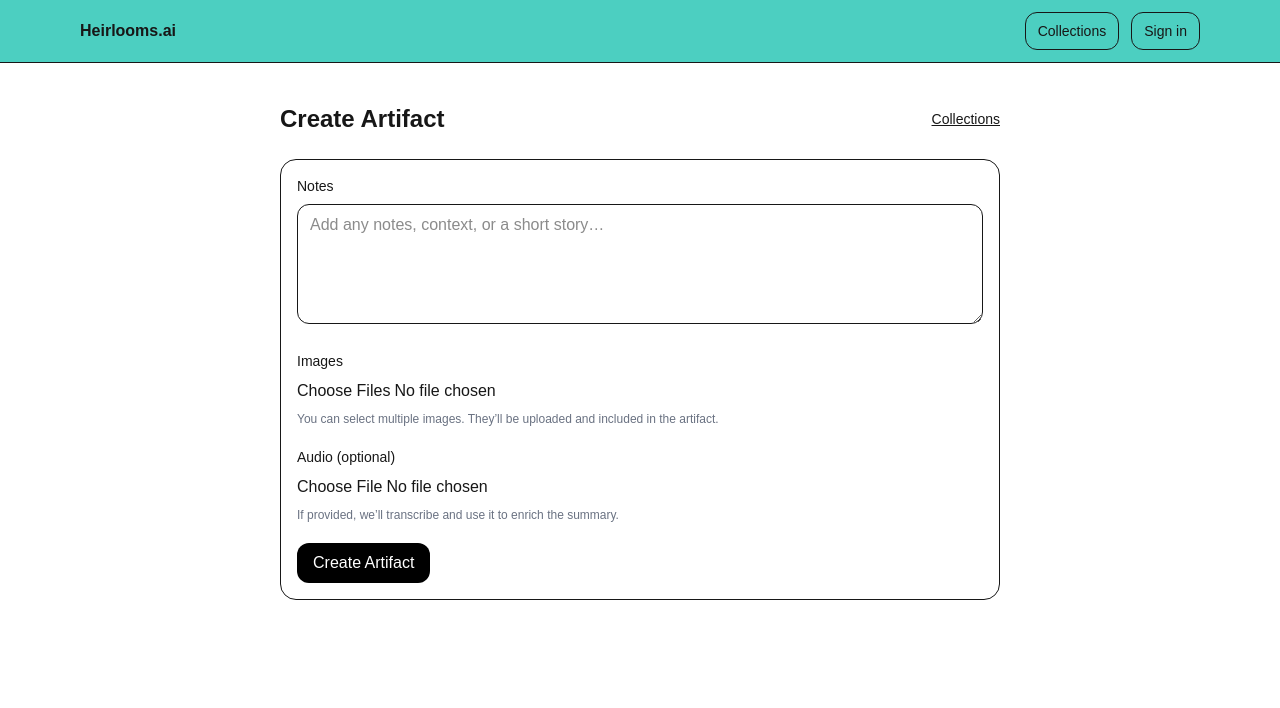
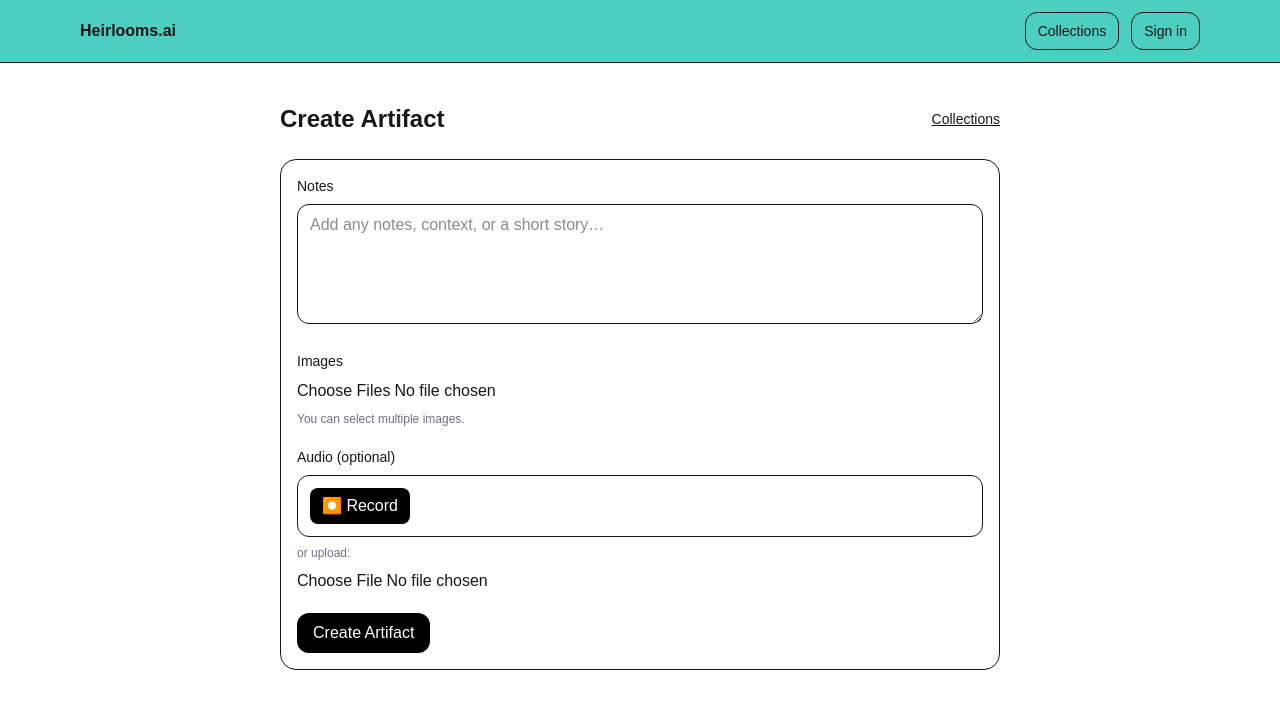
Before and after one commit to phlojo/heirlooms-mvp, a Next.js app: page /artifacts/new in a window 1280 px wide. Shown: the top 708 px of the page. Built offline with nearby package versions, Linux system fonts and the light colour scheme; no server answers.

Commit message:
ggl atmp 03

```diff
--- /dev/null
+++ b/src/app/artifacts/new/NewArtifactForm.tsx
@@ -0,0 +1,221 @@
+// src/app/artifacts/new/NewArtifactForm.tsx
+"use client";
+
+import { useEffect, useRef, useState } from "react";
+import { useRouter } from "next/navigation";
+
+type Props = {
+  initialCollectionId: string | null;
+};
+
+export default function NewArtifactForm({ initialCollectionId }: Props) {
+  const router = useRouter();
+
+  // form state
+  const [text, setText] = useState("");
+  const [images, setImages] = useState<File[]>([]);
+  const [audioFile, setAudioFile] = useState<File | null>(null);
+
+  // recorder state
+  const [recSupported, setRecSupported] = useState(false);
+  const [recStream, setRecStream] = useState<MediaStream | null>(null);
+  const mediaRecorderRef = useRef<MediaRecorder | null>(null);
+  const chunksRef = useRef<BlobPart[]>([]);
+  const [isRecording, setIsRecording] = useState(false);
+  const [recordTime, setRecordTime] = useState(0);
+  const timerRef = useRef<number | null>(null);
+
+  // ui state
+  const [busy, setBusy] = useState(false);
+  const [msg, setMsg] = useState<string | null>(null);
+
+  // detect recording support
+  useEffect(() => {
+    const ok =
+      typeof window !== "undefined" &&
+      !!navigator.mediaDevices?.getUserMedia &&
+      typeof MediaRecorder !== "undefined";
+    setRecSupported(ok);
+  }, []);
+
+  function onImagesChange(e: React.ChangeEvent<HTMLInputElement>) {
+    const files = Array.from(e.target.files ?? []);
+    setImages(files);
+  }
+
+  function onAudioUpload(e: React.ChangeEvent<HTMLInputElement>) {
+    const file = e.target.files?.[0] ?? null;
+    setAudioFile(file);
+  }
+
+  async function startRecording() {
+    try {
+      const stream = await navigator.mediaDevices.getUserMedia({ audio: true });
+      setRecStream(stream);
+
+      const mr = new MediaRecorder(stream, { mimeType: "audio/webm" });
+      chunksRef.current = [];
+      mr.ondataavailable = (ev) => {
+        if (ev.data && ev.data.size > 0) chunksRef.current.push(ev.data);
+      };
+      mr.onstop = async () => {
+        // build a File from the chunks
+        const blob = new Blob(chunksRef.current, { type: "audio/webm" });
+        const file = new File([blob], `recording-${Date.now()}.webm`, {
+          type: "audio/webm",
+        });
+        setAudioFile(file);
+        // cleanup stream
+        stream.getTracks().forEach((t) => t.stop());
+        setRecStream(null);
+      };
+      mediaRecorderRef.current = mr;
+      mr.start();
+
+      // simple timer
+      setIsRecording(true);
+      setRecordTime(0);
+      timerRef.current = window.setInterval(() => {
+        setRecordTime((s) => s + 1);
+      }, 1000);
+    } catch (err: any) {
+      setMsg(`Microphone error: ${err?.message || String(err)}`);
+    }
+  }
+
+  function stopRecording() {
+    if (mediaRecorderRef.current && isRecording) {
+      mediaRecorderRef.current.stop();
+    }
+    setIsRecording(false);
+    if (timerRef.current) {
+      window.clearInterval(timerRef.current);
+      timerRef.current = null;
+    }
+  }
+
+  async function onSubmit(e: React.FormEvent) {
+    e.preventDefault();
+    setMsg(null);
+    setBusy(true);
+
+    try {
+      const fd = new FormData();
+      if (initialCollectionId) fd.append("collectionId", initialCollectionId);
+      if (text.trim()) fd.append("text", text.trim());
+      images.forEach((img) => fd.append("images", img));
+      if (audioFile) fd.append("audio", audioFile);
+
+      // IMPORTANT: client-side fetch so we can redirect ourselves
+      const r = await fetch("/api/ingest", {
+        method: "POST",
+        body: fd,
+      });
+
+      const j = await r.json().catch(() => ({}));
+      if (!r.ok) {
+        throw new Error(j?.error || "Failed to create artifact");
+      }
+
+      // Expecting { slug, id, collection_id? }
+      const slug = j?.slug as string | undefined;
+      const id = j?.id as string | undefined;
+
+      // Prefer your canonical route; adjust if your app uses /artifacts/:slug instead.
+      if (slug) router.push(`/artifact/${encodeURIComponent(slug)}`);
+      else if (id) router.push(`/artifact/${encodeURIComponent(id)}`);
+      else router.push("/collections");
+    } catch (err: any) {
+      setMsg(`❌ ${err?.message || String(err)}`);
+    } finally {
+      setBusy(false);
+    }
+  }
+
+  function prettyTime(s: number) {
+    const m = Math.floor(s / 60)
+      .toString()
+      .padStart(2, "0");
+    const sec = (s % 60).toString().padStart(2, "0");
+    return `${m}:${sec}`;
+  }
+
+  return (
+    <form onSubmit={onSubmit} className="space-y-5 rounded-2xl border p-4">
+      {initialCollectionId && (
+        <div className="text-xs text-gray-600">
+          Adding to collection: <span className="font-mono">{initialCollectionId}</span>
+        </div>
+      )}
+
+      <div className="space-y-2">
+        <label className="block text-sm font-medium">Notes</label>
+        <textarea
+          value={text}
+          onChange={(e) => setText(e.target.value)}
+          placeholder="Add any notes, context, or a short story…"
+          className="w-full rounded-xl border px-3 py-2 min-h-[120px]"
+        />
+      </div>
+
+      <div className="space-y-2">
+        <label className="block text-sm font-medium">Images</label>
+        <input type="file" name="images" accept="image/*" multiple onChange={onImagesChange} />
+        <p className="text-xs text-gray-500">You can select multiple images.</p>
+      </div>
+
+      {/* AUDIO: record OR upload */}
+      <div className="space-y-2">
+        <label className="block text-sm font-medium">Audio (optional)</label>
+
+        {/* Recorder */}
+        <div className="rounded-xl border p-3">
+          {recSupported ? (
+            <div className="flex items-center gap-3">
+              {!isRecording ? (
+                <button
+                  type="button"
+                  onClick={startRecording}
+                  className="rounded-lg bg-black text-white px-3 py-1.5 disabled:opacity-50"
+                >
+                  ⏺️ Record
+                </button>
+              ) : (
+                <button
+                  type="button"
+                  onClick={stopRecording}
+                  className="rounded-lg bg-red-600 text-white px-3 py-1.5"
+                >
+                  ⏹ Stop ({prettyTime(recordTime)})
+                </button>
+              )}
+              {audioFile && (
+                <span className="text-xs text-gray-600">Recorded: {audioFile.name}</span>
+              )}
+            </div>
+          ) : (
+            <div className="text-xs text-gray-500">
+              Recording not supported in this browser. You can upload an audio file instead.
+            </div>
+          )}
+        </div>
+
+        <div className="text-xs text-gray-500">or upload:</div>
+        <input type="file" name="audio" accept="audio/*" onChange={onAudioUpload} />
+        {audioFile && (
+          <audio className="mt-2 w-full" controls src={URL.createObjectURL(audioFile)} />
+        )}
+      </div>
+
+      {msg && <div className="text-sm">{msg}</div>}
+
+      <button
+        type="submit"
+        disabled={busy}
+        className="rounded-xl bg-black text-white px-4 py-2 disabled:opacity-50"
+      >
+        {busy ? "Creating…" : "Create Artifact"}
+      </button>
+    </form>
+  );
+}
--- a/src/app/artifacts/new/page.tsx
+++ b/src/app/artifacts/new/page.tsx
@@ -1,5 +1,6 @@
 // src/app/artifacts/new/page.tsx
 import Link from "next/link";
+import NewArtifactForm from "./NewArtifactForm";
 
 type PageProps = {
   searchParams?: { [key: string]: string | string[] | undefined };
@@ -30,55 +31,7 @@ export default function NewArtifactPage({ searchParams }: PageProps) {
         </div>
       </div>
 
-      <form
-        action="/api/ingest"
-        method="post"
-        encType="multipart/form-data"
-        className="space-y-5 rounded-2xl border p-4"
-      >
-        {/* Keep the collectionId so the API associates this artifact */}
-        {collectionId && (
-          <input type="hidden" name="collectionId" value={collectionId} />
-        )}
-
-        <div className="space-y-2">
-          <label className="block text-sm font-medium">Notes</label>
-          <textarea
-            name="text"
-            placeholder="Add any notes, context, or a short story…"
-            className="w-full rounded-xl border px-3 py-2 min-h-[120px]"
-          />
-        </div>
-
-        <div className="space-y-2">
-          <label className="block text-sm font-medium">Images</label>
-          <input
-            type="file"
-            name="images"
-            accept="image/*"
-            multiple
-            className="block"
-          />
-          <p className="text-xs text-gray-500">
-            You can select multiple images. They’ll be uploaded and included in the artifact.
-          </p>
-        </div>
-
-        <div className="space-y-2">
-          <label className="block text-sm font-medium">Audio (optional)</label>
-          <input type="file" name="audio" accept="audio/*" className="block" />
-          <p className="text-xs text-gray-500">
-            If provided, we’ll transcribe and use it to enrich the summary.
-          </p>
-        </div>
-
-        <button
-          type="submit"
-          className="rounded-xl bg-black text-white px-4 py-2 hover:bg-gray-800"
-        >
-          Create Artifact
-        </button>
-      </form>
+      <NewArtifactForm initialCollectionId={collectionId} />
     </main>
   );
 }
```
